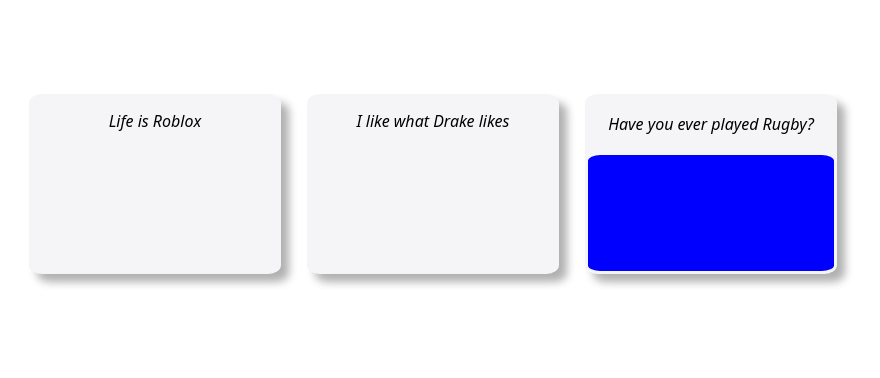
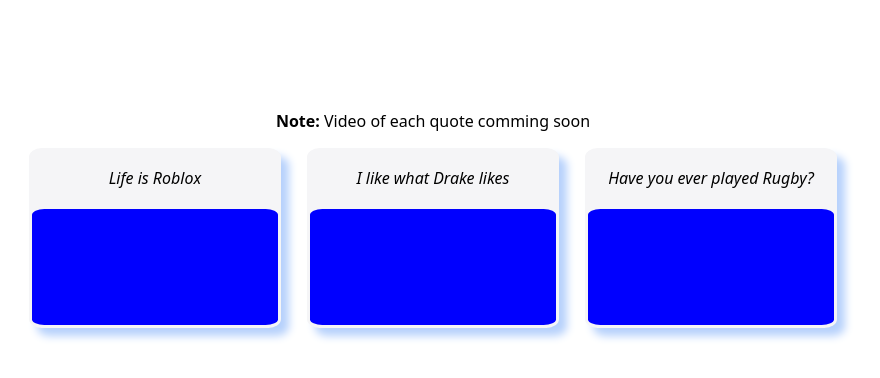
Before and after one commit to Nyraxis/Nyraxis.Github.io, a plain HTML site: page quotes.html in a window 1280 px wide. Shown: the part 214-592 px from the top of the page, without its empty margins (207-1087 px from the left). Drawn offline with Linux system fonts and the light colour scheme.

Commit message:
added css and stuff (pls work)

```diff
--- a/quotes.html
+++ b/quotes.html
@@ -15,16 +15,35 @@
     <body >
 
         <div class="welcome"><p>DJ Khaled quotes</p></div>
+        <div class="notetext"><p><strong>Note: </strong>Video of each quote comming soon</p></div>
 
 
         <div class="row">
             <div class="bigspace"></div>
             <div class="widget">
-                <p><i>Life is Roblox</i></p>
+                <table>
+                    <tr class="toptr"> <td><p><i>Life is Roblox</i></p></td> </tr>
+                    <tr class="bottomtr">
+                        <td>
+                            <div class="bottomdiv">
+
+                            </div>
+                        </td>
+                    </tr>
+                </table>
             </div>
             <div class="space"></div>
             <div class="widget">
-                <p><i>I like what Drake likes</i></p>
+                <table>
+                    <tr class="toptr"> <td><p><i>I like what Drake likes</i></p></td> </tr>
+                    <tr class="bottomtr">
+                        <td>
+                            <div class="bottomdiv">
+
+                            </div>
+                        </td>
+                    </tr>
+                </table>
             </div>
             <div class="space"></div>
             <div class="widget">
@@ -45,5 +64,7 @@
             <div class="bigspace"></div>
         </div>
 
+
+
     </body>
 </html>
--- a/style.css
+++ b/style.css
@@ -18,9 +18,14 @@ div.widget {
     background-color: #F5F5F7;
     border-radius: 5%;
     text-align: center;
-    box-shadow: 8px 8px 8px rgb(177, 177, 177);
+    box-shadow: 8px 8px 8px rgb(182, 209, 252);
     font-family: system-ui, -apple-system, BlinkMacSystemFont, 'Segoe UI', Roboto, Oxygen, Ubuntu, Cantarell, 'Open Sans', 'Helvetica Neue', sans-serif;
     vertical-align: middle;
+}
+
+div.widget:hover {
+    background-color: rgb(183, 213, 255);
+    color:#F5F5F7
 }
 
 div.bigspace {
@@ -74,7 +79,7 @@ div.widget table {
 
 
 tr.toptr {
-    height: 0px;
+    height: 20%;
 }
 
 div.bottomdiv {
@@ -83,3 +88,26 @@ div.bottomdiv {
     border-radius: 5%;
     background-color: blue;
 }
+
+
+div.notetext {
+    width: 100%;
+
+
+    font-family: 'poppins';
+
+    display: flex;
+    justify-content: center;
+    align-items: center;
+
+
+}
+
+div.row div.widget p.emoji {
+    font-family: 'Segoe UI', Tahoma, Geneva, Verdana, sans-serif;
+    font-size: 30px;
+}
+
+div.row div.widget a {
+    color: #256cf9;
+}
```
Also changed, not shown: aih.html (+3 -1 lines), index.html (+7 -1 lines), soon.html (+2 -1 lines), what.html (+2 -1 lines).
